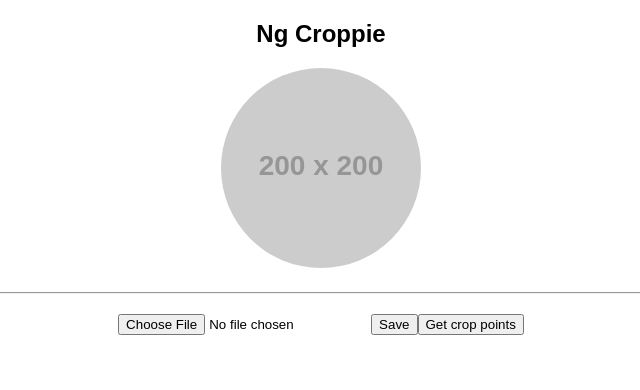
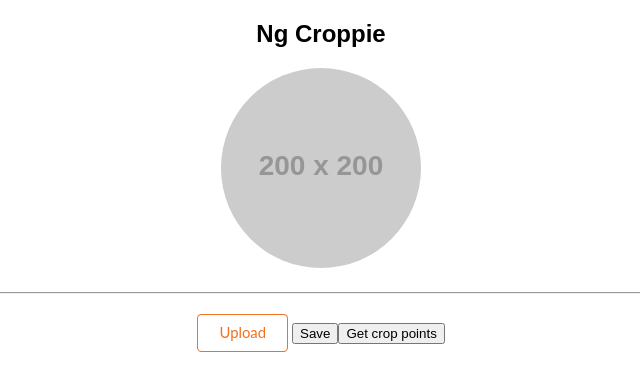
Before and after one commit to deej81/ngx-croppie, an Angular app: page / in a window 1280 px wide. Shown: the top 390 px of the page, without its empty margins (319-959 px from the left). Built offline with nearby package versions, Linux system fonts and the light colour scheme.

Commit message:
hides input element, minor style updates

```diff
--- a/src/app/app.component.html
+++ b/src/app/app.component.html
@@ -3,14 +3,15 @@
     {{title}}
   </h2>
   <div>
-    <img class="c-round" [src]="imageToDisplay" alt="" />
+    <img class="img-circle" [src]="imageToDisplay" alt="" />
   </div>
   <hr>
   <div class="mt-10">
     <ngx-croppie *ngIf="croppieImage" #ngxCroppie [croppieOptions]="croppieOptions" [imageUrl]="croppieImage" [imgChangeNo]="imgChangeNo" (result)="newImageResultFromCroppie($event)"></ngx-croppie>
   </div>
   <div class="mt-10">
-    <input type="file" id="fileupload" #imageUpload (change)="imageUploadEvent($event)" accept="image/jpeg, image/png" />
+    <input type="file" id="fileupload" #imageUpload (change)="imageUploadEvent($event)" accept="image/jpeg, image/png" hidden/>
+    <button type="button" class="ui button basic small orange" (click)="imageUpload.click()">Upload</button>
     <!-- <button type="button" class="btn btn-default" data-dismiss="modal" (click)="cancelCroppieEdit()">Cancel</button> -->
     <button type="button" class="btn btn-primary" (click)="saveImageFromCroppie()">Save</button>
     <button type="button" class="btn btn-primary" (click)="getCropPoints()">Get crop points</button>
--- a/src/styles.css
+++ b/src/styles.css
@@ -1,4 +1,7 @@
 /* You can add global styles to this file, and also import other style files */
-.croppie-container .cr-boundary, .c-round {
+.croppie-container .cr-boundary, .img-circle {
   border-radius: 200px;
 }
+.mr-5 {
+  margin-right: 5px
+}
```
